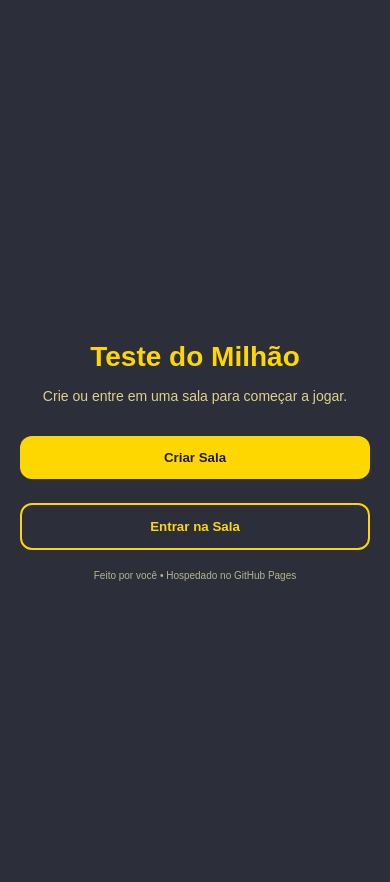
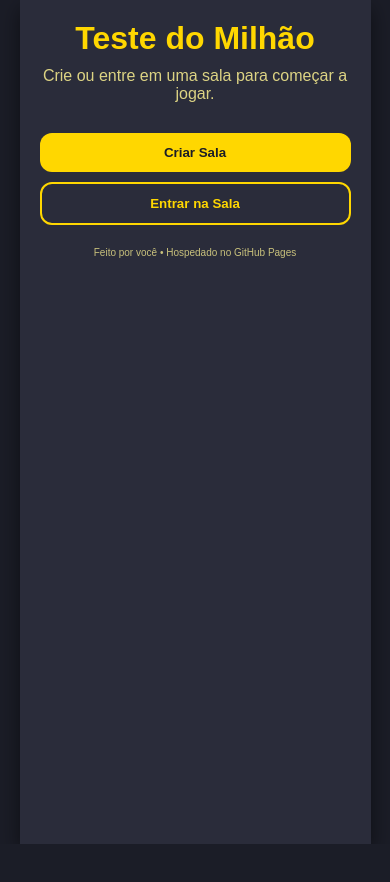
Before and after one commit to LowPitter/Questions-Multiplayer-Game, a plain HTML site: page index.html in a window 390 px wide. After the commit the page ends 844 px from the top, so only its background shows below. Drawn offline with Linux system fonts and the light colour scheme.

Commit message:
Update style.css

```diff
--- a/style.css
+++ b/style.css
@@ -1,158 +1,149 @@
 /* ==========================
-   STYLE.CSS — Estilo geral Teste do Milhão
+   STYLE.CSS — Teste do Milhão
    ========================== */
 
-body {
-  font-family: Arial, sans-serif;
-  background: #1b1d27;
-  color: #f5f5dc;
+/* --- RESET e BODY --- */
+* {
+  box-sizing: border-box;
   margin: 0;
   padding: 0;
+}
+
+body {
+  font-family: 'Arial', sans-serif;
+  background: #1b1d27;
+  color: #fff;
+  height: 100vh;
   display: flex;
   justify-content: center;
   align-items: center;
-  height: 100vh;
 }
 
+/* --- CARD CENTRAL --- */
 .centered-card {
-  background: #2c2f3a;
-  padding: 40px 35px;
+  background: #2a2c3a;
+  padding: 30px;
   border-radius: 20px;
-  box-shadow: 0 6px 25px rgba(0, 0, 0, 0.5);
-  text-align: center;
-  width: 400px; /* desktop maior */
+  box-shadow: 0 8px 20px rgba(0,0,0,0.5);
+  width: 400px;
   max-width: 90%;
+  display: flex;
+  flex-direction: column;
+  gap: 20px;
+  transition: all 0.3s ease;
 }
 
+/* --- HEADER --- */
 .card-header h1 {
   font-size: 32px;
-  margin-bottom: 15px;
   color: #ffd700; /* dourado */
+  text-align: center;
+  margin-bottom: 10px;
 }
 
 .card-header .subtitle {
-  font-size: 15px;
-  color: #e0d18a;
-  margin-bottom: 25px;
+  font-size: 16px;
+  text-align: center;
+  color: #f0e68c; /* amarelo claro */
+  opacity: 0.9;
 }
 
+/* --- FORM ROWS --- */
 .form-row {
-  margin: 14px 0;
-  text-align: left;
+  display: flex;
+  flex-direction: column;
+  margin-bottom: 12px;
 }
 
 .form-row label {
-  display: block;
-  margin-bottom: 6px;
-  font-weight: bold;
+  font-weight: 600;
+  margin-bottom: 5px;
+  color: #f0e68c;
 }
 
 .form-row input[type="text"],
 .form-row input[type="password"] {
-  width: 100%;
-  padding: 12px;
+  padding: 10px;
   border-radius: 10px;
   border: 1px solid #555;
   background: #1b1d27;
-  color: #f5f5dc;
+  color: #fff;
 }
 
-input::placeholder {
-  color: #b5b58c;
+/* --- CHECKBOX ROW --- */
+.checkbox-row {
+  display: flex;
+  align-items: center;
+  gap: 10px;
+  margin-bottom: 12px;
 }
 
+.checkbox-row input[type="checkbox"] {
+  width: 18px;
+  height: 18px;
+}
+
+/* --- BUTTONS --- */
 button {
-  padding: 12px 18px;
+  padding: 12px;
+  border-radius: 12px;
+  font-weight: 600;
+  cursor: pointer;
   border: none;
-  border-radius: 12px;
-  cursor: pointer;
-  font-weight: bold;
   transition: 0.2s;
 }
 
-button.primary {
+button.full {
+  width: 100%;
+}
+
+.btn.primary {
   background: #ffd700;
   color: #1b1d27;
 }
 
-button.primary:hover {
+.btn.primary:hover {
   background: #e6c200;
 }
 
-button.secondary,
-button.ghost {
+.btn.ghost {
   background: transparent;
+  color: #ffd700;
   border: 2px solid #ffd700;
-  color: #ffd700;
 }
 
-button.ghost:hover {
-  background: #ffd700;
-  color: #1b1d27;
+.btn.ghost:hover {
+  background: rgba(255, 215, 0, 0.1);
 }
 
-button.full {
-  width: 100%;
-  margin-top: 12px;
+/* --- CONTROLS ROW --- */
+.controls-row {
+  display: flex;
+  gap: 10px;
+  margin-top: 10px;
+  flex-wrap: wrap;
 }
 
-.controls-row {
-  display: flex;
-  justify-content: space-between;
-  gap: 12px;
+/* --- FOOTER --- */
+.card-footer {
+  font-size: 12px;
+  text-align: center;
+  color: #f0e68c;
+  opacity: 0.8;
 }
 
-.checkbox-row {
-  display: flex;
-  align-items: center;
-  gap: 10px;
-  margin: 12px 0;
+/* --- HIDDEN --- */
+.hidden {
+  display: none !important;
 }
 
-.hidden {
-  display: none;
-}
-
-.card-footer {
-  margin-top: 18px;
-  font-size: 12px;
-  color: #b5b58c;
-}
-
-/* ----------------------------
-   Responsivo — celular em pé
------------------------------ */
-@media (max-width: 480px) {
-  body {
-    height: 100%;
-    padding: 0;
-  }
-
+/* --- RESPONSIVO --- */
+@media (max-width: 600px) {
   .centered-card {
     width: 100%;
-    height: 100vh;
+    height: 100%;
     border-radius: 0;
-    padding: 30px 20px;
-    box-shadow: none;
-    display: flex;
-    flex-direction: column;
-    justify-content: center;
-  }
-
-  .card-header h1 {
-    font-size: 28px;
-  }
-
-  .card-header .subtitle {
-    font-size: 14px;
-    margin-bottom: 20px;
-  }
-
-  button {
-    padding: 14px;
-  }
-
-  .controls-row {
-    flex-direction: column;
+    padding: 20px;
+    justify-content: flex-start;
   }
 }
```
